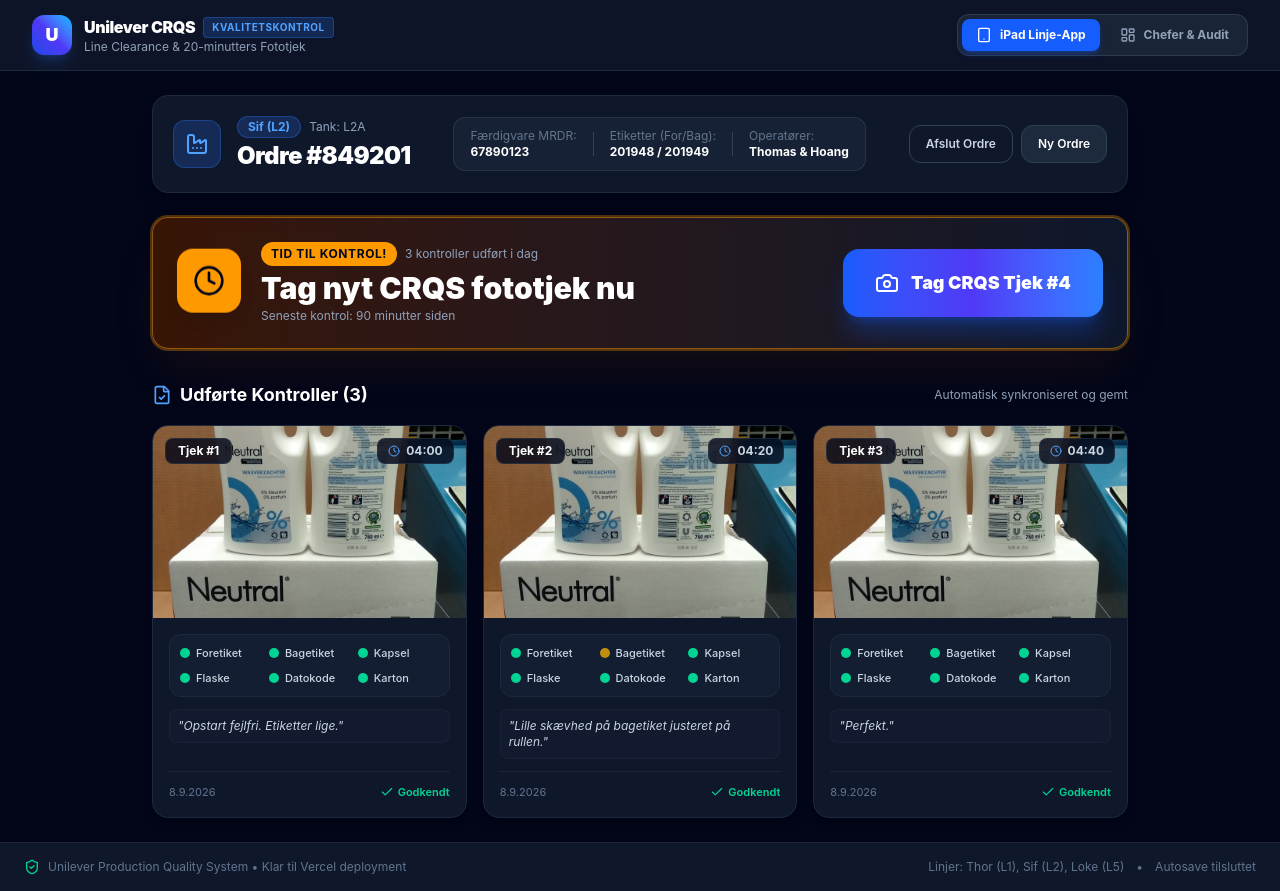
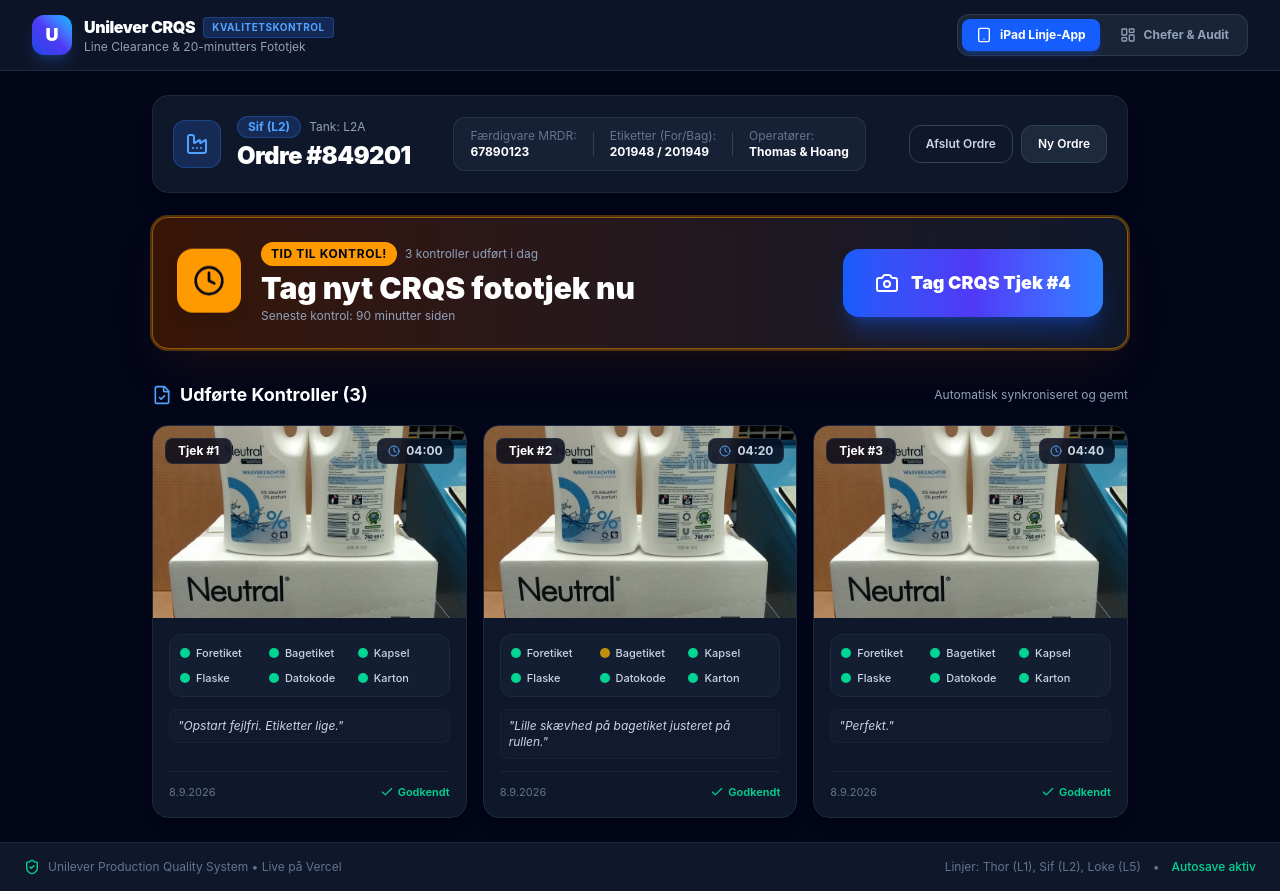
Before and after one commit to bruceleeglad/unilever-crqs, a React (Vite) app: page / in a window 1280 px wide. Built offline with nearby package versions, Linux system fonts and the light colour scheme.

Commit message:
Update footer: Live på Vercel og Autosave aktiv

```diff
--- a/src/App.tsx
+++ b/src/App.tsx
@@ -131,12 +131,12 @@
       <footer className="bg-slate-900 border-t border-slate-800/80 py-4 px-6 text-center text-xs text-slate-500 flex flex-wrap items-center justify-between gap-2">
         <div className="flex items-center gap-2">
           <ShieldCheck className="w-4 h-4 text-emerald-400" />
-          <span>Unilever Production Quality System • Klar til Vercel deployment</span>
+          <span>Unilever Production Quality System • Live på Vercel</span>
         </div>
         <div className="flex items-center gap-3">
           <span>Linjer: Thor (L1), Sif (L2), Loke (L5)</span>
           <span>•</span>
-          <span>Autosave tilsluttet</span>
+          <span className="text-emerald-400 font-medium">Autosave aktiv</span>
         </div>
       </footer>
 
```
